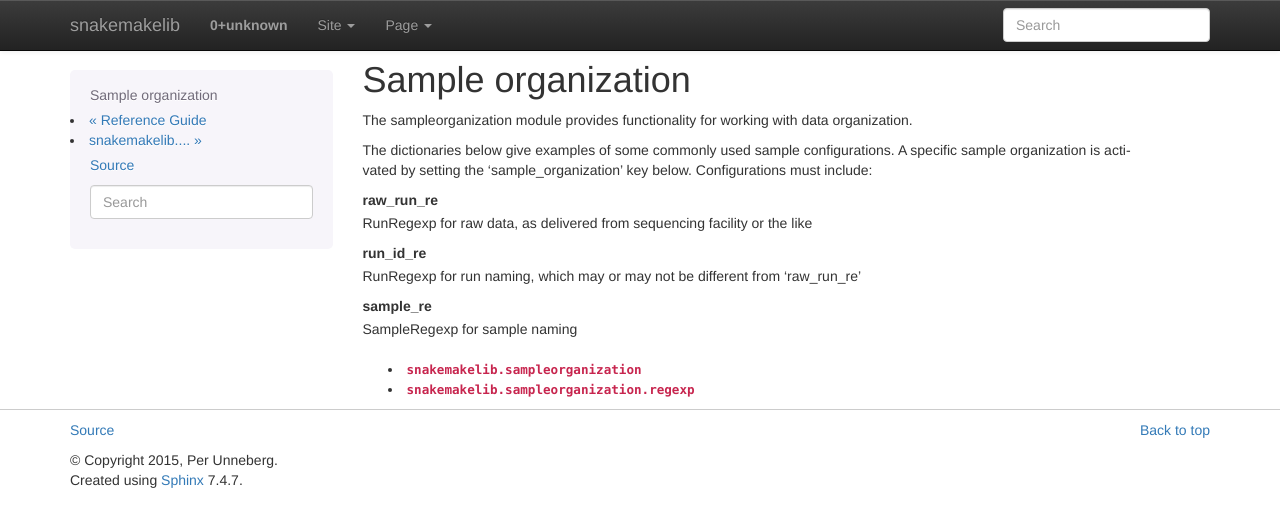
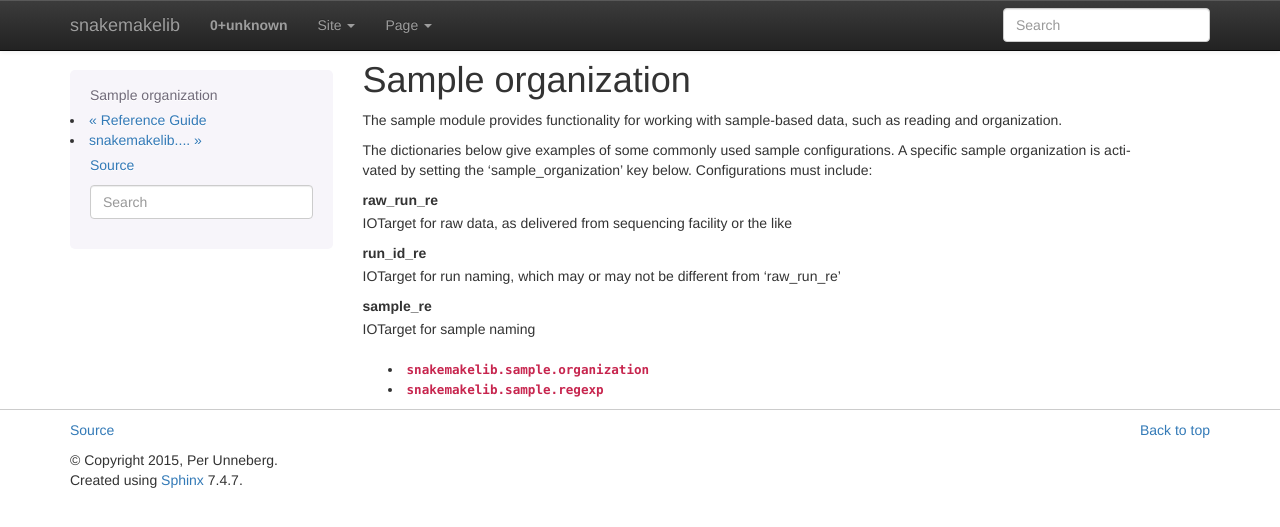
Before and after one commit to percyfal/snakemakelib-core, a Sphinx documentation site: the page built from sphinx/source/docs/reference/sample.rst, in a window 1280 px wide. Shown: the top 527 px of the page. Built offline with Sphinx 7.4.7, drawn with Linux system fonts in a browser that asks for light colours; pages that are not in the unit, such as notebooks, are missing from menus.

```diff
--- a/sphinx/source/docs/reference.rst
+++ b/sphinx/source/docs/reference.rst
@@ -6,4 +6,4 @@ Reference Guide
 .. toctree::
    :maxdepth: 2
 
-   reference/sampleorganization
+   reference/sample
--- a/sphinx/source/docs/reference/sampleorganization.rst
+++ b/sphinx/source/docs/reference/sample.rst
@@ -3,8 +3,8 @@
 Sample organization
 =======================
 
-The sampleorganization module provides functionality for working with
-data organization.
+The sample module provides functionality for working with sample-based
+data, such as reading and organization.
 
 The dictionaries below give examples of some commonly used sample
 configurations. A specific sample organization is activated by
@@ -12,14 +12,14 @@ setting the 'sample_organization' key below. Configurations must
 include:
 
 raw_run_re
-  RunRegexp for raw data, as delivered from sequencing facility or the like
+  IOTarget for raw data, as delivered from sequencing facility or the like
 run_id_re
-  RunRegexp for run naming, which may or may not be different from 'raw_run_re'
+  IOTarget for run naming, which may or may not be different from 'raw_run_re'
 sample_re
-  SampleRegexp for sample naming
+  IOTarget for sample naming
 
 .. toctree::
    :maxdepth: 2
 
-   sampleorganization/sampleorganization
-   sampleorganization/regexp
+   sample/sampleorganization
+   sample/regexp
```
Also changed, not shown: README.md (added, +16 -0 lines), setup.py (+1 -13 lines), sphinx/source/docs/reference/sample/regexp.rst (added, +10 -0 lines), sphinx/source/docs/reference/sample/sampleorganization.rst (added, +8 -0 lines), sphinx/source/docs/reference/sampleorganization/regexp.rst (deleted, +0 -8 lines), sphinx/source/docs/reference/sampleorganization/sampleorganization.rst (deleted, +0 -8 lines).
